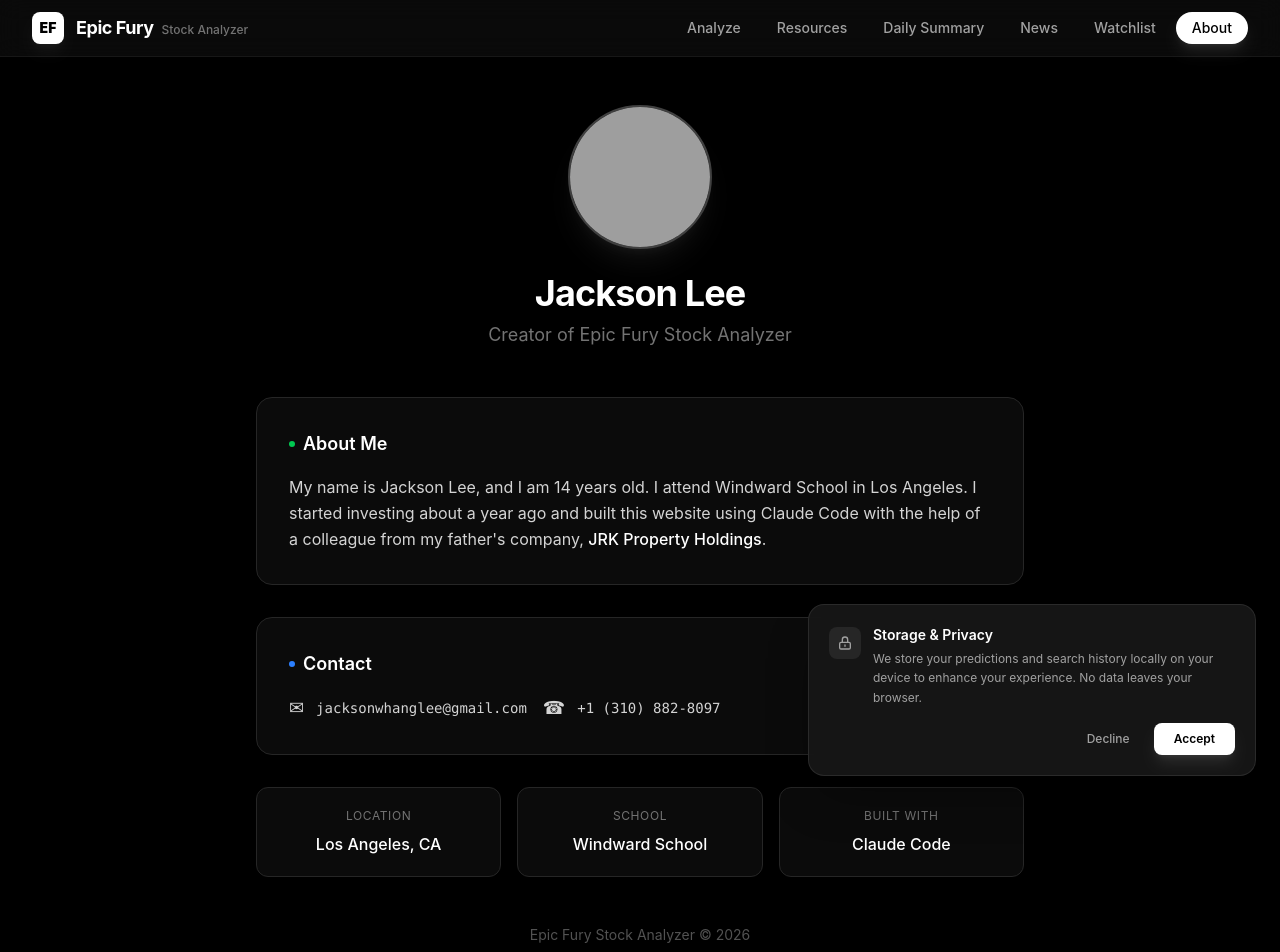
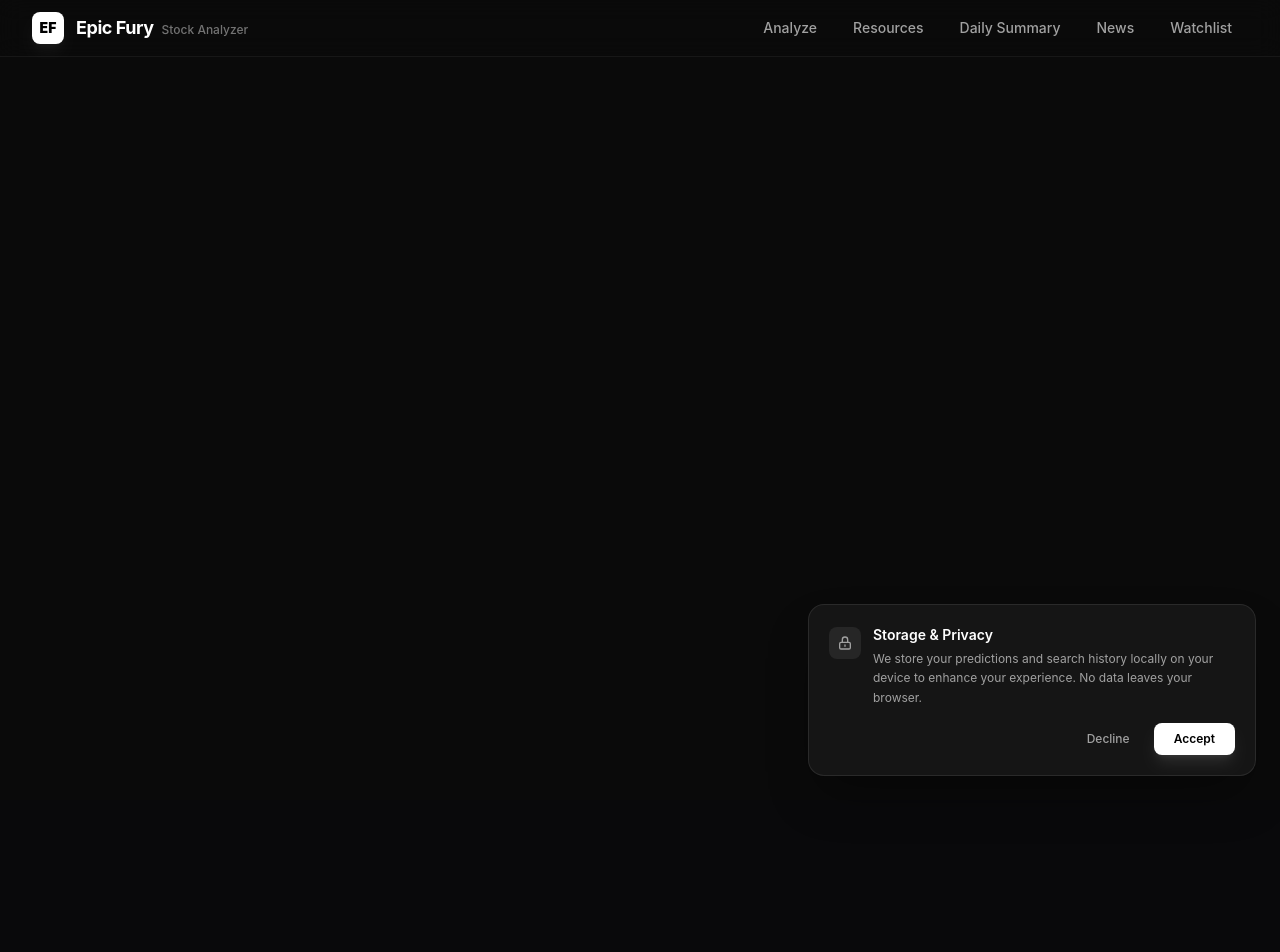
Before and after one commit to theleesbuildwithai/epic-fury-stock-analyzer, a React app in the folder frontend/: page /about in a window 1280 px wide. Shown: the top 952 px of the page. After the commit the page ends 800 px from the top, so only its background shows below. Built offline with nearby package versions, Linux system fonts and the light colour scheme; no server answers; grey boxes are pictures that could not be loaded; the HTML template or start-up script is replaced by a standard one.

Commit message:
Remove About page
Co-Authored-By: Claude Opus 4.6 <noreply@anthropic.com>

```diff
--- a/frontend/src/App.jsx
+++ b/frontend/src/App.jsx
@@ -7,7 +7,6 @@ import Watchlist from './pages/Watchlist'
 import ExtraResources from './pages/ExtraResources'
 import News from './pages/News'
 import DailySummary from './pages/DailySummary'
-import About from './pages/About'
 import CookieConsent from './components/CookieConsent'
 
 export default function App() {
@@ -23,7 +22,6 @@ export default function App() {
           <Route path="/extra-resources" element={<ExtraResources />} />
           <Route path="/news" element={<News />} />
           <Route path="/daily-summary" element={<DailySummary />} />
-          <Route path="/about" element={<About />} />
         </Routes>
         <CookieConsent />
       </div>
--- a/frontend/src/components/Navbar.jsx
+++ b/frontend/src/components/Navbar.jsx
@@ -68,16 +68,6 @@ export default function Navbar() {
             >
               Watchlist
             </Link>
-            <Link
-              to="/about"
-              className={`px-4 py-1.5 rounded-full text-sm font-medium transition-all ${
-                isActive('/about')
-                  ? 'bg-white text-black shadow-lg shadow-white/10'
-                  : 'text-neutral-400 hover:text-white hover:bg-neutral-800/50'
-              }`}
-            >
-              About
-            </Link>
           </div>
         </div>
       </div>
--- a/frontend/src/pages/About.jsx
+++ /dev/null
@@ -1,69 +0,0 @@
-export default function About() {
-  return (
-    <div className="min-h-screen bg-black text-white px-4 py-12">
-      <div className="max-w-3xl mx-auto">
-        {/* Header */}
-        <div className="text-center mb-12">
-          <div className="w-36 h-36 rounded-full overflow-hidden border-2 border-neutral-700 mb-6 mx-auto shadow-xl shadow-white/5">
-            <img src="/jackson.jpeg" alt="Jackson Lee" className="w-full h-full object-cover object-top" />
-          </div>
-          <h1 className="text-4xl font-bold tracking-tight mb-2">Jackson Lee</h1>
-          <p className="text-neutral-500 text-lg">Creator of Epic Fury Stock Analyzer</p>
-        </div>
-
-        {/* Bio Card */}
-        <div className="bg-neutral-900/50 border border-neutral-800 rounded-2xl p-8 mb-8">
-          <h2 className="text-lg font-semibold text-white mb-4 flex items-center gap-2">
-            <span className="w-1.5 h-1.5 bg-green-500 rounded-full"></span>
-            About Me
-          </h2>
-          <p className="text-neutral-300 leading-relaxed text-base">
-            My name is Jackson Lee, and I am 14 years old. I attend Windward School in Los Angeles.
-            I started investing about a year ago and built this website using Claude Code with the
-            help of a colleague from my father's company,{' '}
-            <span className="text-white font-medium">JRK Property Holdings</span>.
-          </p>
-        </div>
-
-        {/* Contact */}
-        <div className="bg-neutral-900/50 border border-neutral-800 rounded-2xl p-8 mb-8">
-          <h2 className="text-lg font-semibold text-white mb-4 flex items-center gap-2">
-            <span className="w-1.5 h-1.5 bg-blue-500 rounded-full"></span>
-            Contact
-          </h2>
-          <div className="flex flex-col sm:flex-row gap-4">
-            <a href="mailto:jacksonwhanglee@gmail.com" className="flex items-center gap-3 text-neutral-300 hover:text-white transition-colors">
-              <span className="text-lg">✉</span>
-              <span className="text-sm font-mono">jacksonwhanglee@gmail.com</span>
-            </a>
-            <a href="tel:+13108828097" className="flex items-center gap-3 text-neutral-300 hover:text-white transition-colors">
-              <span className="text-lg">☎</span>
-              <span className="text-sm font-mono">+1 (310) 882-8097</span>
-            </a>
-          </div>
-        </div>
-
-        {/* Details */}
-        <div className="grid grid-cols-1 md:grid-cols-3 gap-4">
-          <div className="bg-neutral-900/50 border border-neutral-800 rounded-xl p-5 text-center">
-            <p className="text-neutral-500 text-xs uppercase tracking-wider mb-2">Location</p>
-            <p className="text-white font-medium">Los Angeles, CA</p>
-          </div>
-          <div className="bg-neutral-900/50 border border-neutral-800 rounded-xl p-5 text-center">
-            <p className="text-neutral-500 text-xs uppercase tracking-wider mb-2">School</p>
-            <p className="text-white font-medium">Windward School</p>
-          </div>
-          <div className="bg-neutral-900/50 border border-neutral-800 rounded-xl p-5 text-center">
-            <p className="text-neutral-500 text-xs uppercase tracking-wider mb-2">Built With</p>
-            <p className="text-white font-medium">Claude Code</p>
-          </div>
-        </div>
-
-        {/* Footer */}
-        <div className="text-center mt-12">
-          <p className="text-neutral-600 text-sm">Epic Fury Stock Analyzer © {new Date().getFullYear()}</p>
-        </div>
-      </div>
-    </div>
-  )
-}
```
Also changed, not shown: 1 other file (tests, documents, lock files or other folders).
